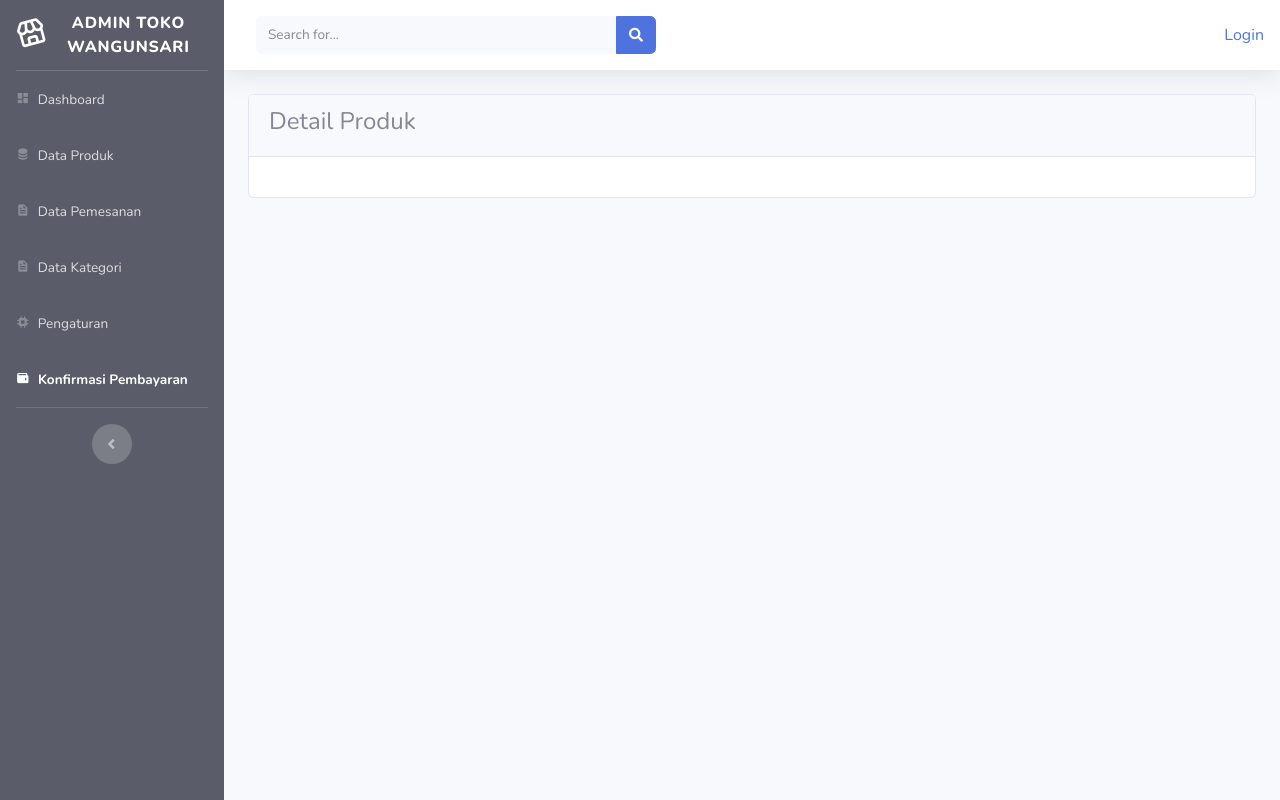
After one commit to lionisare/eccomerce-kp, a CodeIgniter app: page /database/index.php/admin/konfirmasi/detail_konfirmasi in a window 1280 px wide. The commit adds this page. Run offline with CodeIgniter, Linux system fonts and the light colour scheme.

Commit message:
update dei

```diff
--- a/application/controllers/admin/konfirmasi.php
+++ b/application/controllers/admin/konfirmasi.php
@@ -7,7 +7,14 @@ class Konfirmasi extends CI_Controller
 		$data['konfirmasi'] = $this->model_konfirmasi->tampil_data();
 		$this->load->view('admin/template_admin/header');
 		$this->load->view('admin/template_admin/sidebar');
-		$this->load->view('konfirmasi/admin');
+		$this->load->view('konfirmasi/admin', $data);
+		$this->load->view('admin/template_admin/footer');
+	}
+	public function detail_konfirmasi()
+	{
+		$this->load->view('admin/template_admin/header');
+		$this->load->view('admin/template_admin/sidebar');
+		$this->load->view('konfirmasi/detail_konfirmasi');
 		$this->load->view('admin/template_admin/footer');
 	}
 }
--- /dev/null
+++ b/application/views/konfirmasi/detail_konfirmasi.php
@@ -0,0 +1,10 @@
+<div class="container-fluid">
+    <div class="card">
+        <div class="card-header">
+            <h4>Detail Produk</h4>
+        </div>
+        <div class="card-body">
+
+        </div>
+    </div>
+</div>
```
Also changed, not shown: application/views/konfirmasi/admin.php (+5 -4 lines), upload/konfirmasi/magnifying-glass.png (added), upload/konfirmasi/magnifying-glass1.png (added), upload/konfirmasi/magnifying-glass2.png (added).
